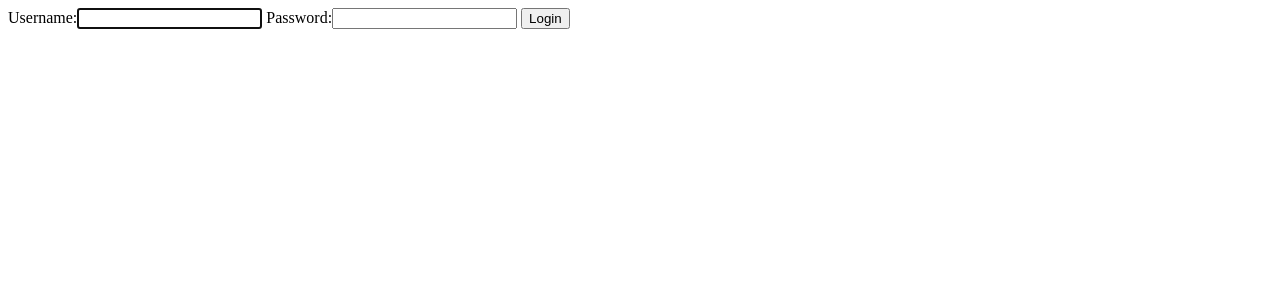
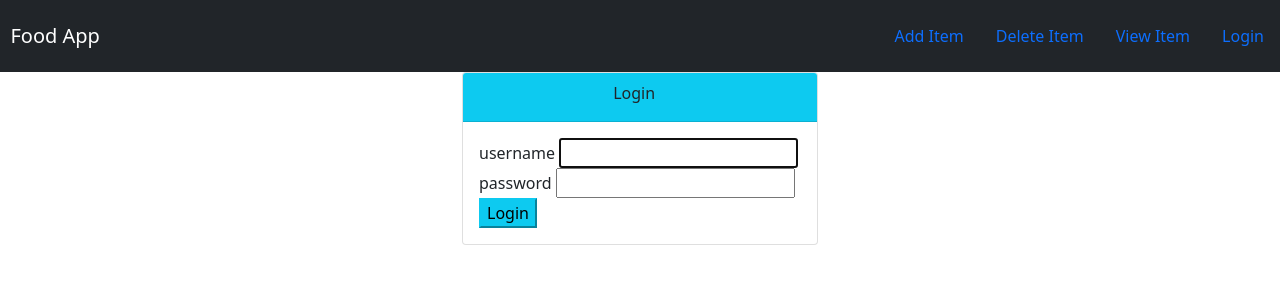
Before and after one commit to vaultman765/Django_Masterclass, a Django app: page /login/ in a window 1280 px wide. Shown: the top 300 px of the page. Run offline with Django 3.2, Linux system fonts and the light colour scheme.

Commit message:
Style updates

```diff
--- a/First_Project/mysite/food/models.py
+++ b/First_Project/mysite/food/models.py
@@ -1,4 +1,6 @@
 from django.db import models
+from django.contrib.auth.models import User
+from django.urls import reverse
 
 
 # Create your models here.
@@ -7,7 +9,11 @@ class Item(models.Model):
     def __str__(self):
         return self.item_name
 
+    user_name = models.ForeignKey(User, on_delete=models.CASCADE, default=1)
     item_name = models.CharField(max_length=200)
     item_desc = models.CharField(max_length=200)
     item_price = models.DecimalField(max_digits=5, decimal_places=2)
     item_image = models.CharField(max_length=500, default="http://www.amityinternational.com/wp-content/uploads/2019/02/product-placeholder.jpg")
+
+    def get_absolute_url(self):
+        return reverse("food:detail", kwargs={"pk": self.pk})
--- a/First_Project/mysite/food/templates/food/detail.html
+++ b/First_Project/mysite/food/templates/food/detail.html
@@ -9,9 +9,9 @@
         </div>
 
         <div class="col-md-6">
-            <h1>{{ item.item_name }}</h1>
-            <h2>{{ item.item_desc }}</h2>
-            <h3>${{ item.item_price }}</h3>
+            <h1>{{ object.item_name }}</h1>
+            <h2>{{ object.item_desc }}</h2>
+            <h3>${{ object.item_price }}</h3>
             <a href="{% url 'food:delete_item' item.id %}">Delete</a>
         </div>
     </div>
--- a/First_Project/mysite/food/templates/food/index.html
+++ b/First_Project/mysite/food/templates/food/index.html
@@ -20,6 +20,7 @@
             <h3>{{ item.item_name }}</h3>
             <h5>{{ item.item_desc }}</h5>
             <h6>${{ item.item_price }}</h6>
+            <h6>Created by: {{ item.user_name }}</h6>
         </div>
 
         <div class="col-md-2">
--- a/First_Project/mysite/food/urls.py
+++ b/First_Project/mysite/food/urls.py
@@ -4,12 +4,12 @@ from django.urls import path
 app_name = 'food'
 urlpatterns = [
     # /food/
-    path('', views.index, name='index'),
+    path('', views.IndexClassView.as_view(), name='index'),
     #/food/1
     path('item/', views.item, name='item'),
-    path('<int:item_id>/', views.detail, name='detail'),
+    path('<int:pk>/', views.FoodDetail.as_view(), name='detail'),
     # add items
-    path('add', views.create_item, name='create_item'),
+    path('add', views.CreateItem.as_view(), name='create_item'),
     # update items
     path('update/<int:id>/', views.update_item, name='update_item'),
     # delete
--- a/First_Project/mysite/users/apps.py
+++ b/First_Project/mysite/users/apps.py
@@ -4,3 +4,6 @@ from django.apps import AppConfig
 class UsersConfig(AppConfig):
     default_auto_field = 'django.db.models.BigAutoField'
     name = 'users'
+
+    def ready(self):
+        import users.signals
--- a/First_Project/mysite/users/templates/users/login.html
+++ b/First_Project/mysite/users/templates/users/login.html
@@ -1,5 +1,31 @@
-<form method="POST">
-  {% csrf_token %}
-  {{ form }}
-  <button type="submit">Login</button>
-</form>
+{% extends 'food/base.html' %}
+
+{% block body %}
+
+<div class="container">
+  <div class="row">
+    <div class="col-md-4 offset-md-4">
+      <div class="card">
+        <div class="card-header bg-info ">
+          <div class="card-title offset-md-5 ">
+            Login
+          </div>
+        </div>
+        <div class="card-body">
+          <form method="POST">
+            {% csrf_token %}
+            {% for field in form %}
+              <div class="form-group">
+                {{ field.name }}
+                {{ field }}
+              </div>
+            {% endfor %}
+            <button class="btn-info" type="submit">Login</button>
+          </form>
+        </div>
+      </div>
+    </div>
+  </div>
+</div>
+
+{% endblock %}
```
Also changed, not shown: First_Project/mysite/food/views.py (+48 -18 lines), First_Project/mysite/users/signals.py (added, +15 -0 lines), First_Project/mysite/users/templates/users/register.html (+29 -5 lines), First_Project/mysite/food/migrations/0003_item_user_name.py (added).
